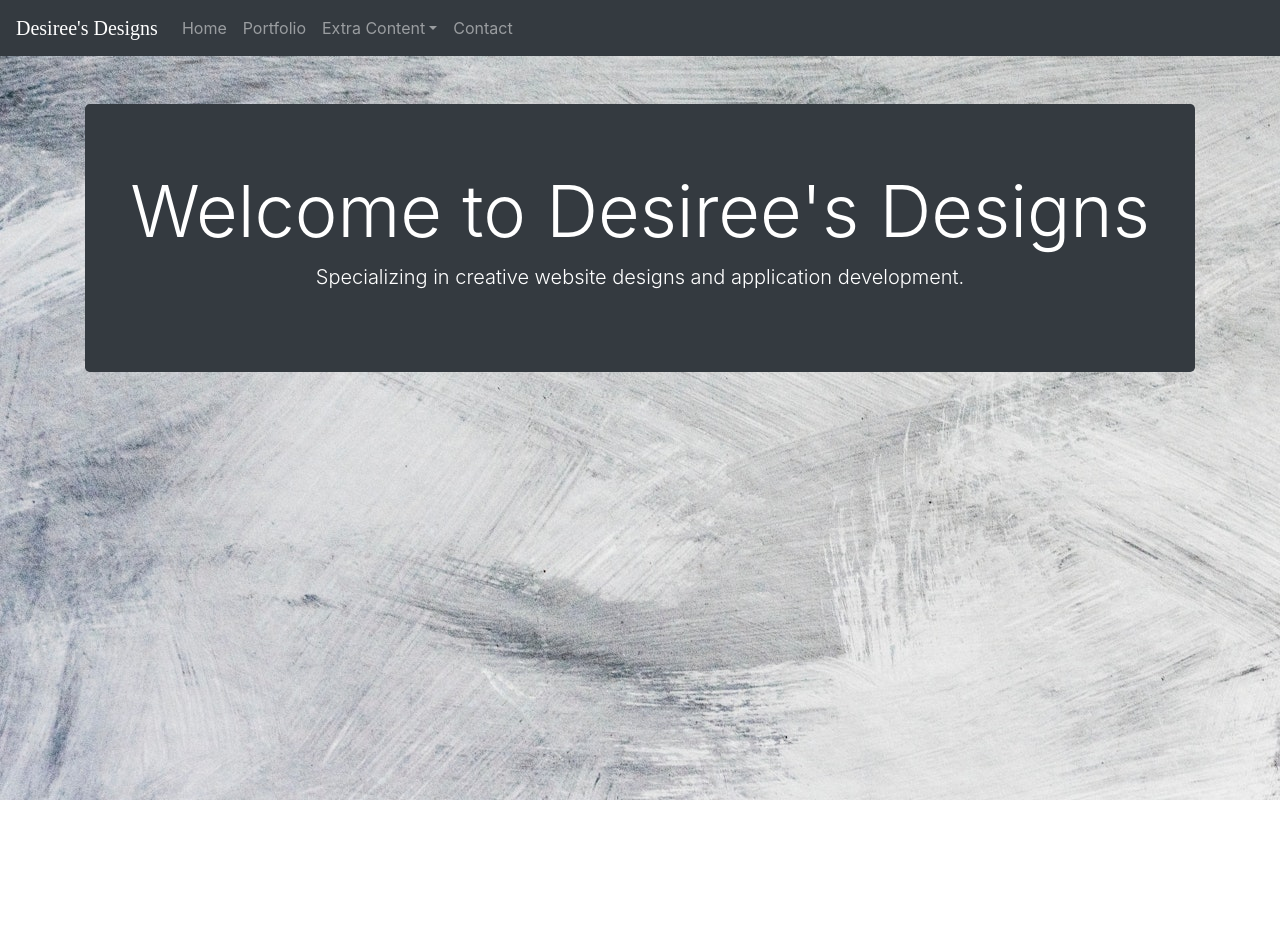
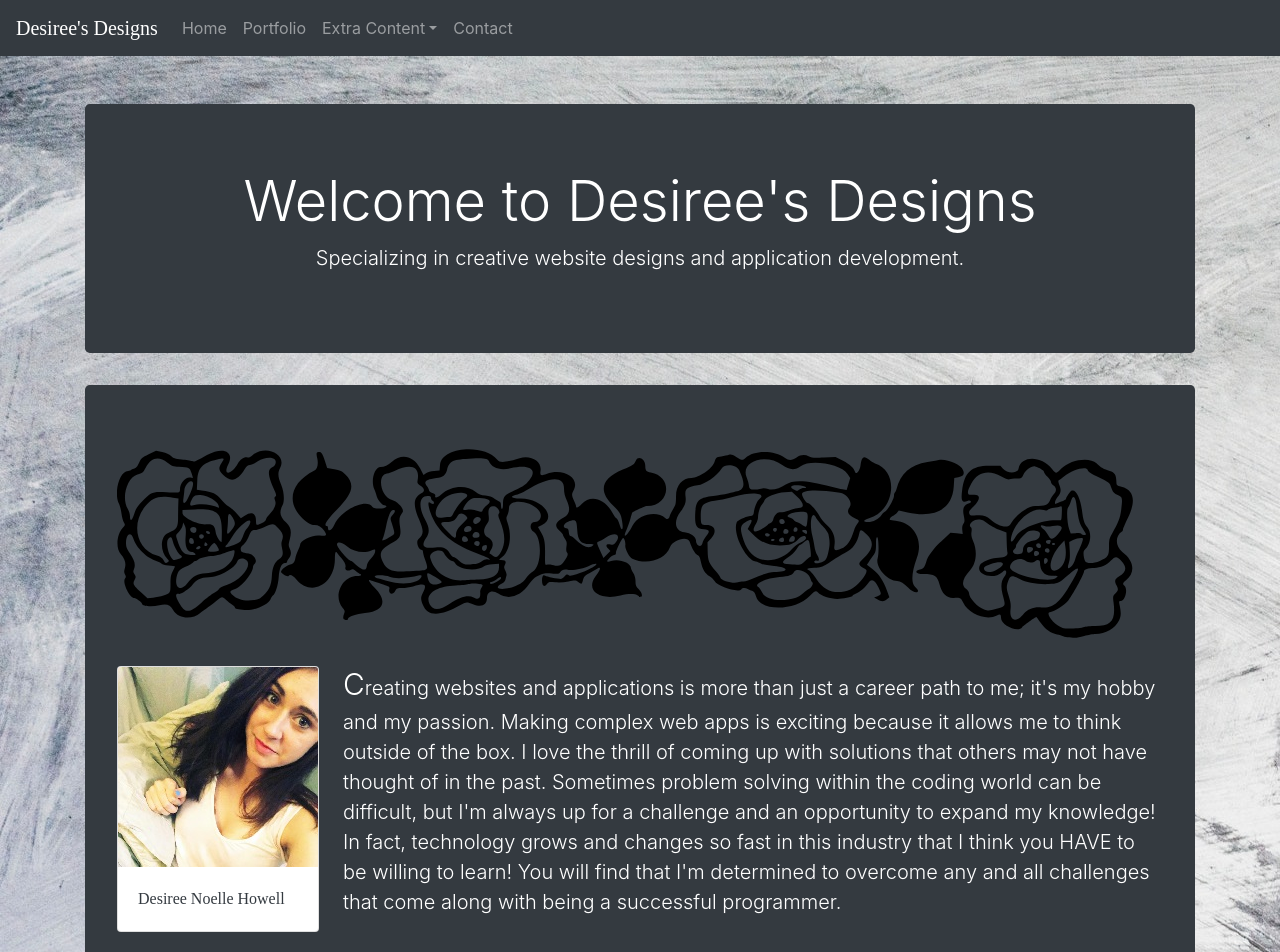
Before and after one commit to desinoelle/Portfolio, a React (Create React App) app in the folder client/: page / in a window 1280 px wide. Shown: the top 952 px of the page. Before the commit the page ends 800 px from the top, so only its background shows below. Built offline with nearby package versions, Linux system fonts and the light colour scheme; a web font is replaced by a local one.

Commit message:
edited home.

```diff
--- a/client/public/assets/css/style.css
+++ b/client/public/assets/css/style.css
@@ -23,6 +23,10 @@ a:hover {
     animation-duration: 4s;
 }
 
+#about::first-letter{
+    font-size: 30px;
+}
+
 .wrapper {
     min-height: 100%;
     padding-bottom: 100px;
--- a/client/src/pages/Home.js
+++ b/client/src/pages/Home.js
@@ -4,10 +4,29 @@ function Home() {
   return (
   <div className="container mt-5">
     <div className="jumbotron text-center bg-dark text-white">
-      <h1 className="display-3" id="fadetext">Welcome to Desiree's Designs</h1>
+      <h1 className="display-4" id="fadetext">Welcome to Desiree's Designs</h1>
       <p className="lead" id="fadetext">
       Specializing in creative website designs and application development.
       </p>
+    </div>
+    <div className="jumbotron bg-dark text-white">
+      <img src="./assets/images/HomeDivider.svg" className="img-fluid mb-4" alt="Divider" />
+      <div className="clearfix">
+        <div className="card float-left mr-4 mt-1">
+          <img className="card-img-top" src="./assets/images/Me.jpg" alt="Me" />
+          <div className="card-body">
+            <p className="card-text text-dark" id="gtext">Desiree Noelle Howell</p>
+          </div>
+        </div>
+        <p className="lead" id="about">
+          Creating websites and applications is more than just a career path to me; it's my hobby and my passion.
+          Making complex web apps is exciting because it allows me to think outside of the box.
+          I love the thrill of coming up with solutions that others may not have thought of in the past.
+          Sometimes problem solving within the coding world can be difficult, but I'm always up for a challenge and an opportunity to expand my knowledge!
+          In fact, technology grows and changes so fast in this industry that I think you HAVE to be willing to learn!
+          You will find that I'm determined to overcome any and all challenges that come along with being a successful programmer.
+        </p>
+      </div>
     </div>
   </div>
   );
```
Also changed, not shown: client/public/assets/images/HomeDivider.svg (added).
